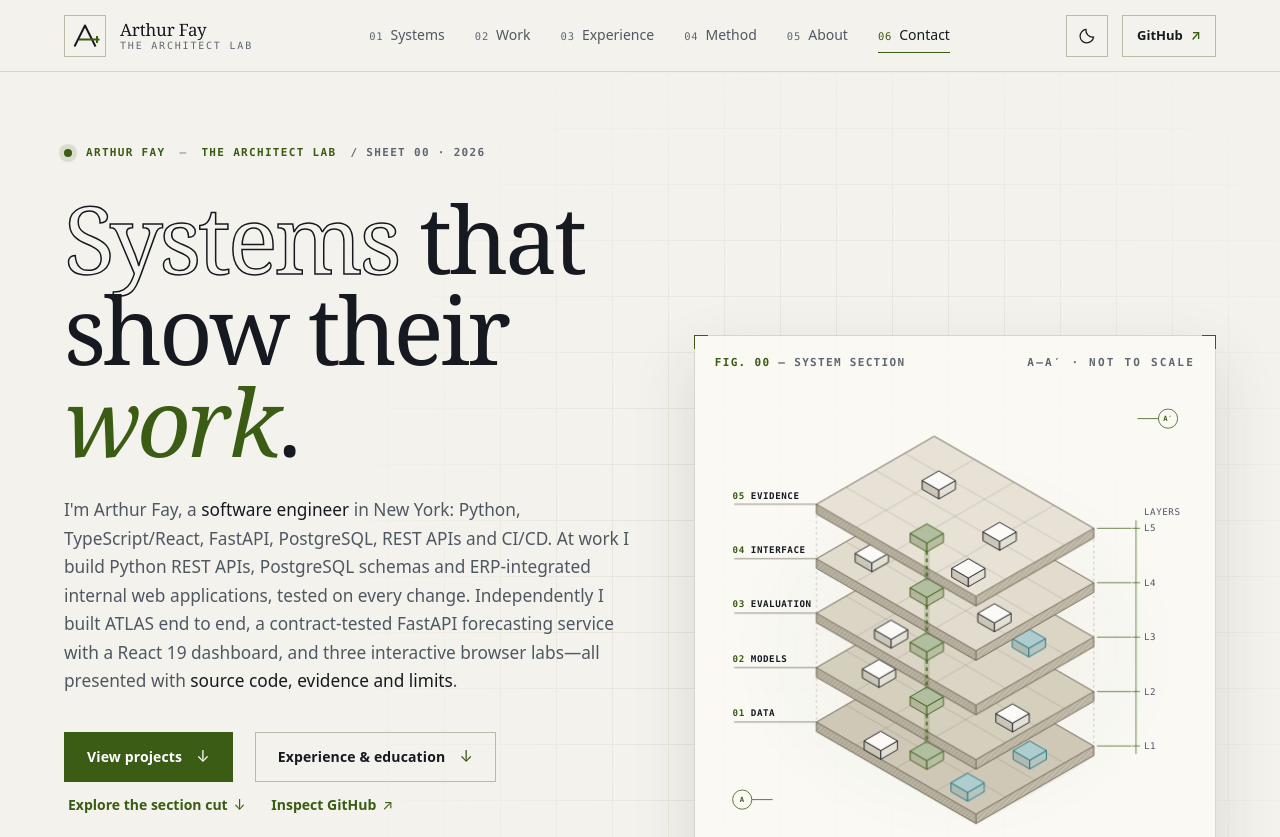
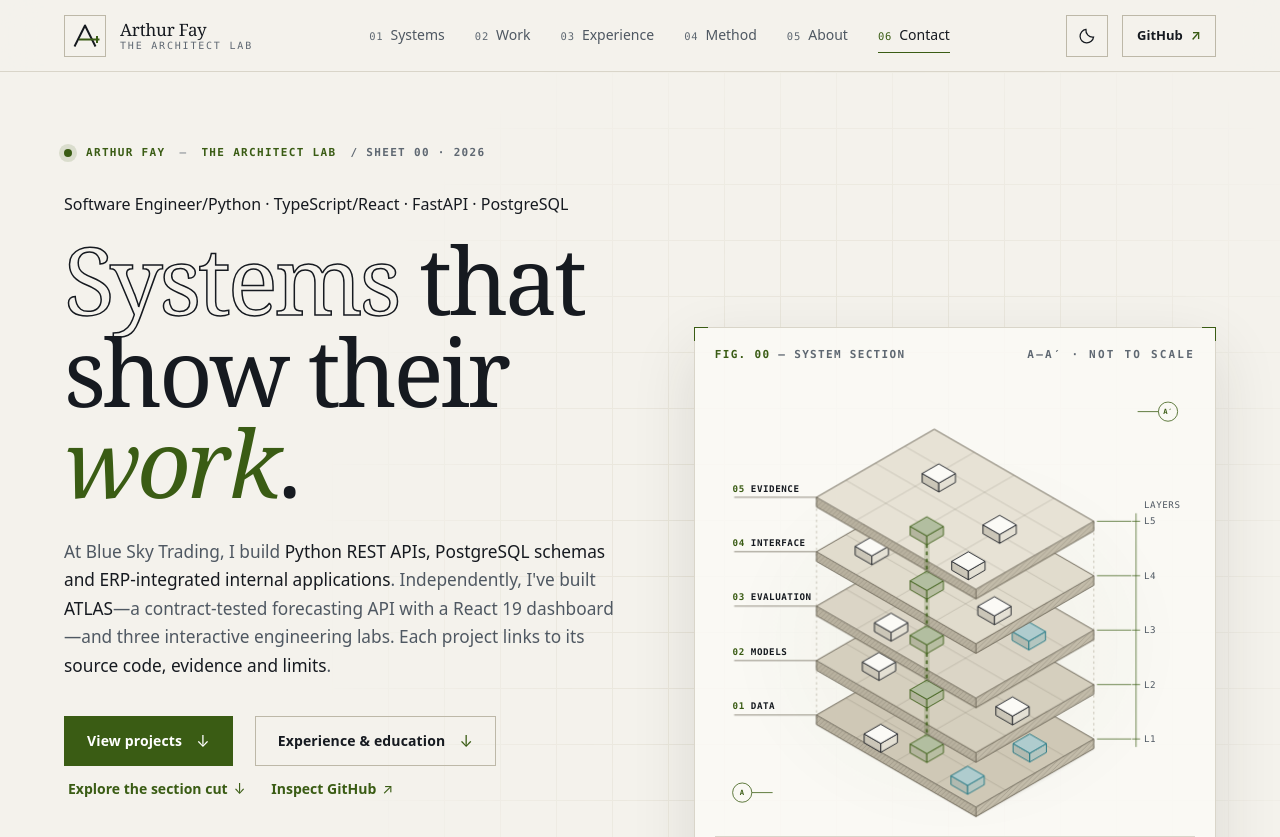
Before and after one commit to arthur-fay/arthur-fay.github.io, a website: page index.html in a window 1280 px wide. Shown: the top 837 px of the page. Drawn offline with Linux system fonts and the light colour scheme.

Commit message:
refine(hero): show engineer identity immediately and condense the opening story

```diff
--- a/index.html
+++ b/index.html
@@ -70,8 +70,9 @@
         <div class="container hero-inner">
           <div class="hero-copy">
             <p class="eyebrow"><span class="eyebrow-dot" aria-hidden="true"></span>Arthur Fay <span class="eyebrow-sep" aria-hidden="true">—</span> The Architect Lab <span class="hero-serial">/ Sheet 00 · 2026</span></p>
+            <p class="hero-roleline"><span class="hero-role-name">Software Engineer</span><span class="hero-role-divider" aria-hidden="true">/</span><span class="hero-role-specialty">Python · TypeScript/React · FastAPI · PostgreSQL</span></p>
             <h1 id="hero-title"><span class="outline">Systems</span> that<br/>show their <em>work<span class="period">.</span></em></h1>
-            <p class="hero-description">I'm Arthur Fay, a <strong>software engineer</strong> in New York: Python, TypeScript/React, FastAPI, PostgreSQL, REST APIs and CI/CD. At work I build Python REST APIs, PostgreSQL schemas and ERP-integrated internal web applications, tested on every change. Independently I built ATLAS end to end, a contract-tested FastAPI forecasting service with a React 19 dashboard, and three interactive browser labs—all presented with <strong>source code, evidence and limits</strong>.</p>
+            <p class="hero-description">At Blue Sky Trading, I build <strong>Python REST APIs, PostgreSQL schemas and ERP-integrated internal applications</strong>. Independently, I've built <strong>ATLAS</strong>—a contract-tested forecasting API with a React 19 dashboard—and three interactive engineering labs. Each project links to its <strong>source code, evidence and limits</strong>.</p>
             <div class="hero-buttons">
               <a class="button button-primary" href="#work">View projects <span aria-hidden="true">↓</span></a>
               <a class="button button-secondary" href="#experience">Experience &amp; education <span aria-hidden="true">↓</span></a>
```
